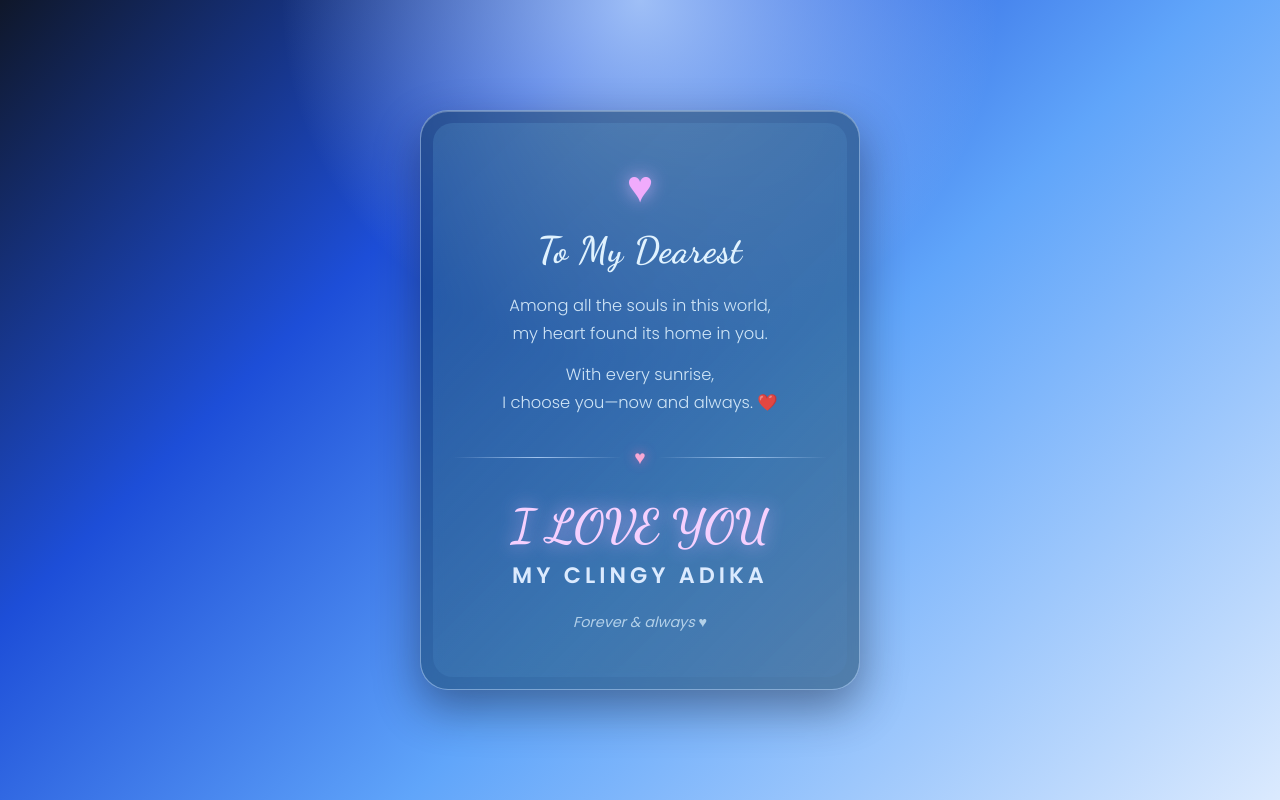
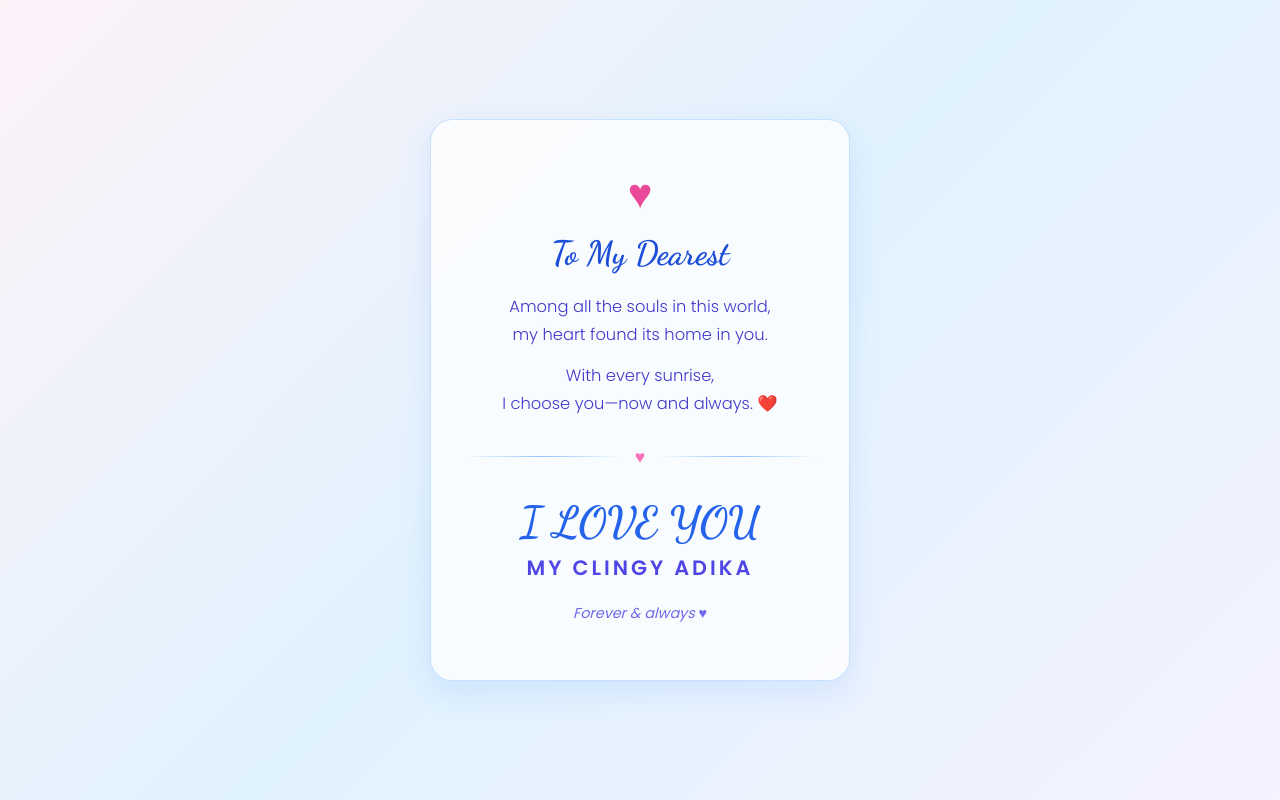
Before and after one commit to arirasmana0104/docker-react, a React (Create React App) app: page / in a window 1280 px wide. Built offline with nearby package versions, Linux system fonts and the light colour scheme.

Commit message:
update bean

```diff
--- a/src/App.css
+++ b/src/App.css
@@ -18,9 +18,7 @@ body {
   justify-content: center;
   padding: 24px;
   font-family: 'Poppins', sans-serif;
-  background:
-    radial-gradient(circle at top, rgba(191, 219, 254, 0.8), transparent 35%),
-    linear-gradient(135deg, #0f172a 0%, #1d4ed8 30%, #60a5fa 58%, #dbeafe 100%);
+  background: linear-gradient(135deg, #fdf2f8, #e0f2fe 50%, #f5f3ff);
 }
 
 .floating-hearts {
@@ -38,45 +36,38 @@ body {
 .romantic-card {
   position: relative;
   z-index: 2;
-  max-width: 440px;
+  max-width: 420px;
   width: 100%;
   padding: 42px 32px;
   text-align: center;
-  color: #e0f2fe;
-  background: rgba(8, 47, 73, 0.45);
-  border: 1px solid rgba(191, 219, 254, 0.5);
-  border-radius: 28px;
-  box-shadow: 0 18px 45px rgba(15, 23, 42, 0.45), inset 0 1px 0 rgba(255, 255, 255, 0.28);
-  backdrop-filter: blur(10px);
+  color: #4c1d95;
+  background: rgba(255, 255, 255, 0.75);
+  border-radius: 22px;
+  border: 1px solid rgba(147, 197, 253, 0.5);
+  box-shadow: 0 12px 30px rgba(59, 130, 246, 0.12);
   transition: transform 0.3s ease, box-shadow 0.3s ease;
 }
 
 .romantic-card:hover {
-  transform: translateY(-6px) scale(1.01);
-  box-shadow: 0 22px 54px rgba(14, 116, 144, 0.5), inset 0 1px 0 rgba(255, 255, 255, 0.3);
+  transform: translateY(-4px);
+  box-shadow: 0 18px 38px rgba(59, 130, 246, 0.18);
 }
 
 .card-glow {
-  position: absolute;
-  inset: 12px;
-  border-radius: 20px;
-  background: linear-gradient(135deg, rgba(125, 211, 252, 0.15), rgba(96, 165, 250, 0.05));
-  z-index: -1;
+  display: none;
 }
 
 .heart {
-  font-size: 2.8rem;
-  color: #f0abfc;
+  font-size: 2.6rem;
+  color: #ec4899;
   margin-bottom: 8px;
-  text-shadow: 0 0 18px rgba(216, 180, 254, 0.8);
 }
 
 h1 {
   font-family: 'Dancing Script', cursive;
-  font-size: 2.3rem;
+  font-size: 2.1rem;
   margin: 4px 0 20px;
-  color: #e0f2fe;
-  letter-spacing: 0.02em;
+  color: #1d4ed8;
 }
 
 .message {
@@ -84,7 +75,7 @@ h1 {
   line-height: 1.7;
   font-weight: 300;
   margin: 14px 0;
-  color: rgba(224, 242, 254, 0.9);
+  color: #4338ca;
 }
 
 .divider {
@@ -97,29 +88,27 @@ h1 {
 .divider span:not(.divider-heart) {
   flex: 1;
   height: 1px;
-  background: linear-gradient(90deg, transparent, rgba(191, 219, 254, 0.8), transparent);
+  background: linear-gradient(90deg, transparent, #93c5fd, transparent);
 }
 
 .divider-heart {
-  color: #f9a8d4;
-  font-size: 1.2rem;
-  text-shadow: 0 0 12px rgba(244, 114, 182, 0.7);
+  color: #f472b6;
+  font-size: 1.1rem;
 }
 
 .love-you {
   font-family: 'Dancing Script', cursive;
-  font-size: 2.9rem;
+  font-size: 2.7rem;
   margin: 6px 0 4px;
   font-weight: 700;
-  color: #f5d0fe;
-  text-shadow: 0 0 18px rgba(216, 180, 254, 0.8);
+  color: #2563eb;
 }
 
 .name-tag {
-  font-size: 1.4rem;
-  letter-spacing: 4px;
+  font-size: 1.3rem;
+  letter-spacing: 3px;
   font-weight: 600;
-  color: #dbeafe;
+  color: #4f46e5;
   margin: 0 0 20px;
   text-transform: uppercase;
 }
@@ -127,8 +116,8 @@ h1 {
 .footer {
   font-size: 0.9rem;
   font-style: italic;
-  color: rgba(224, 242, 254, 0.8);
-  opacity: 0.9;
+  color: #4f46e5;
+  opacity: 0.8;
   margin-top: 10px;
 }
 
```
